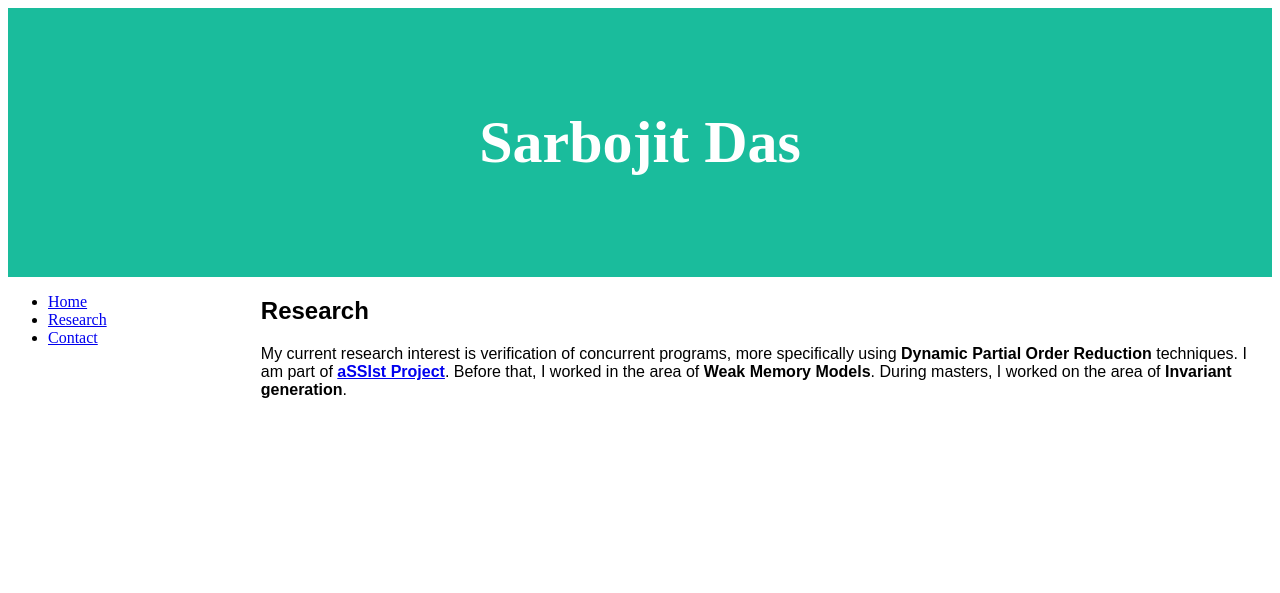
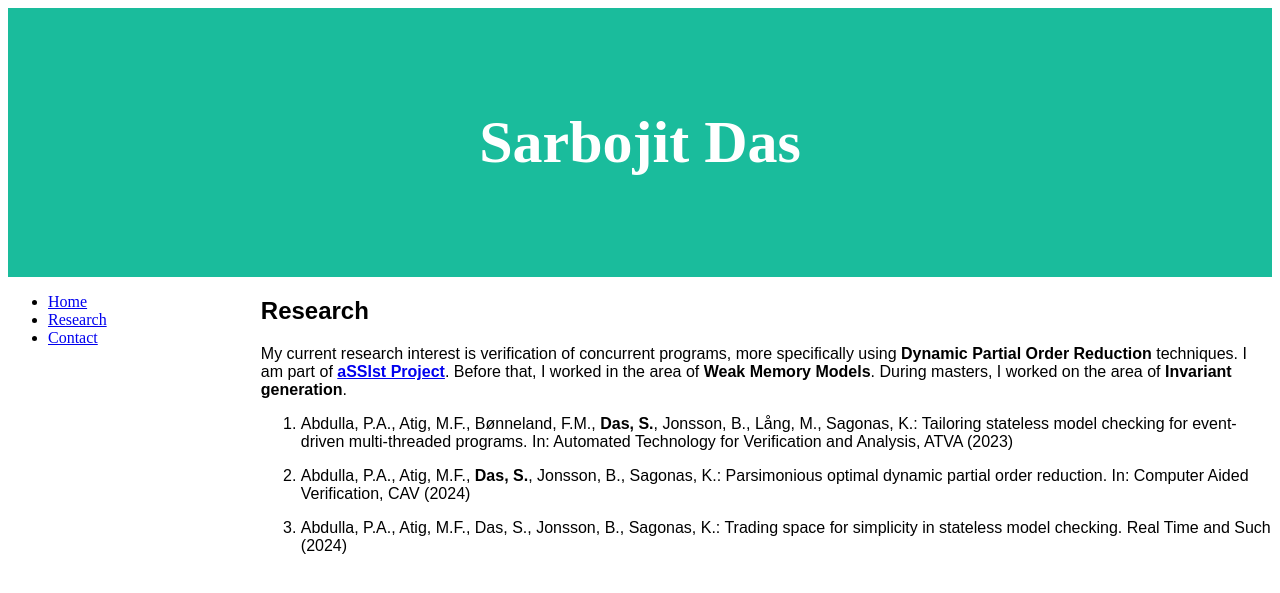
Before and after one commit to sarbojit4/sarbojit.github.io, a Jekyll site: the page built from pages/research.md, in a window 1280 px wide. Shown: the top 593 px of the page. Built offline with Jekyll 4.4.1, drawn with Linux system fonts in a browser that asks for light colours; our own code applies the rules of GitHub Pages for plain Markdown files.

Commit message:
Add publications

```diff
--- a/Gemfile
+++ b/Gemfile
@@ -27,3 +27,6 @@ end
 
 # Performance-booster for watching directories on Windows
 gem "wdm", "~> 0.1.1", :platforms => [:mingw, :x64_mingw, :mswin]
+
+
+gem "webrick", "~> 1.8"
--- a/pages/research.md
+++ b/pages/research.md
@@ -5,3 +5,9 @@ layout: default
 ## Research
 
 My current research interest is verification of concurrent programs, more specifically using **Dynamic Partial Order Reduction** techniques. I am part of [**aSSIst Project**](https://assist-project.github.io/). Before that, I worked in the area of **Weak Memory Models**. During masters, I worked on the area of **Invariant generation**.
+
+1. Abdulla, P.A., Atig, M.F., Bønneland, F.M., **Das, S.**, Jonsson, B., Lång, M., Sagonas, K.: Tailoring stateless model checking for event-driven multi-threaded programs. In: Automated Technology for Verification and Analysis, ATVA (2023)
+
+2. Abdulla, P.A., Atig, M.F., **Das, S.**, Jonsson, B., Sagonas, K.: Parsimonious optimal dynamic partial order reduction. In: Computer Aided Verification, CAV (2024)
+
+3. Abdulla, P.A., Atig, M.F., Das, S., Jonsson, B., Sagonas, K.: Trading space for simplicity in stateless model checking. Real Time and Such (2024)
```
Also changed, not shown: Gemfile.lock.
